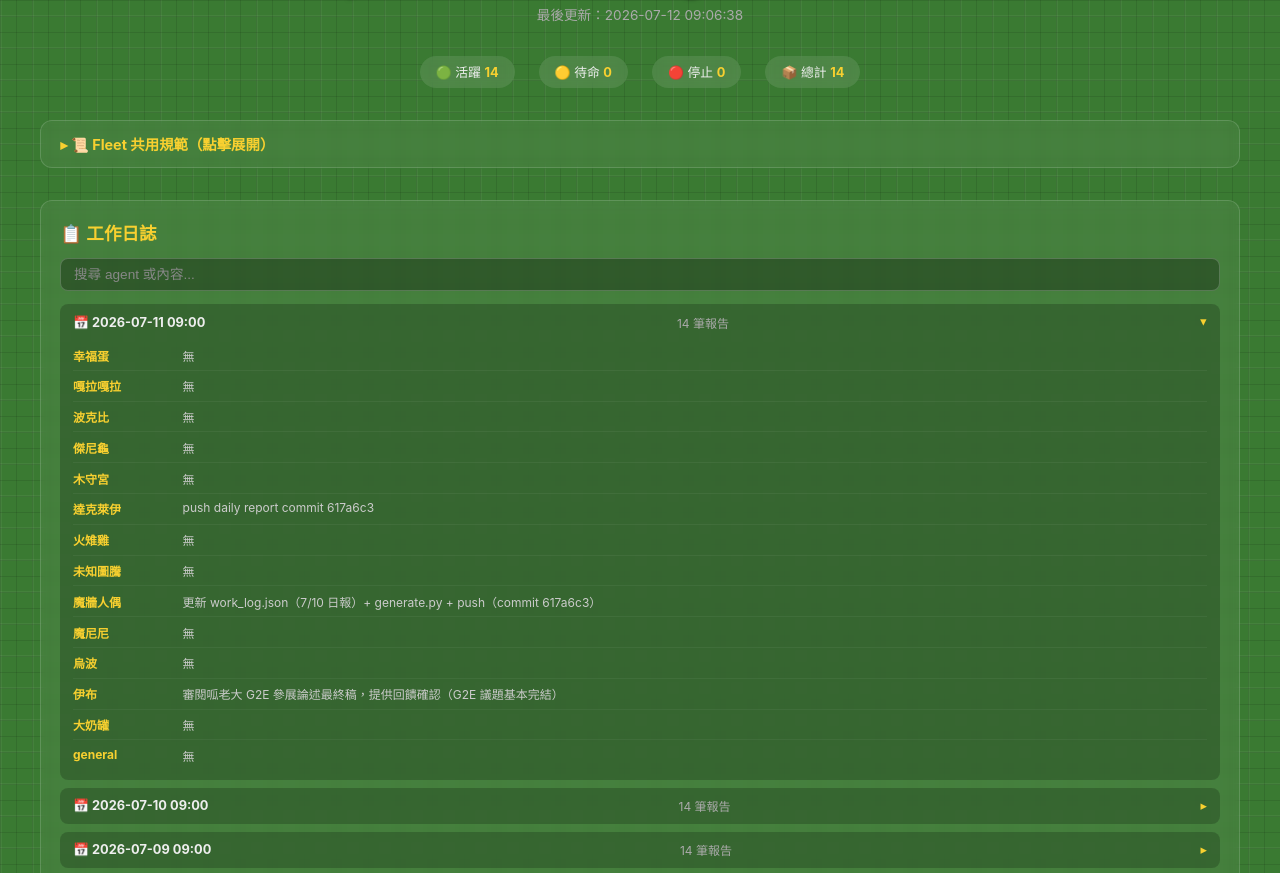
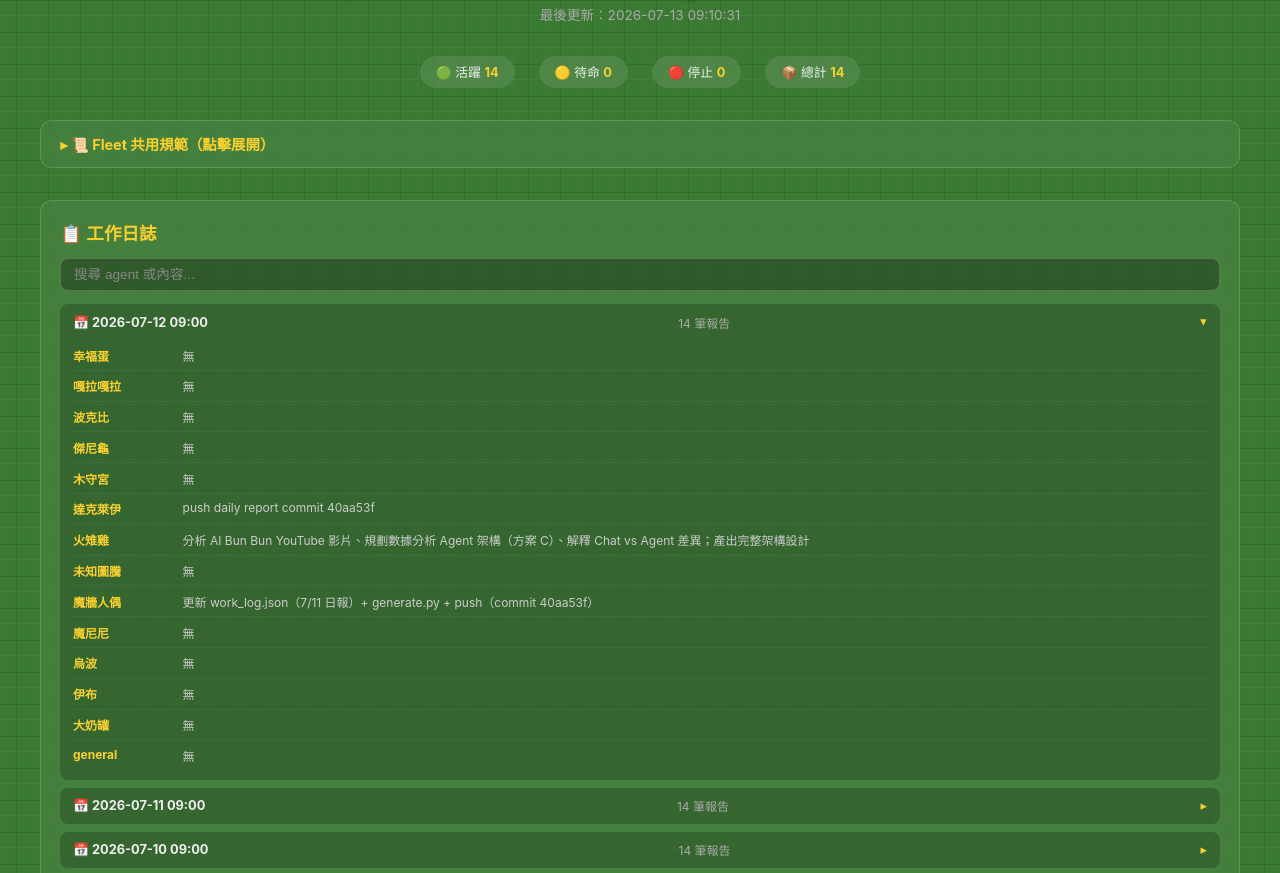
Before and after one commit to chihsiangchan888/gua-group-dashboard, a plain HTML site: page index.html in a window 1280 px wide. Shown: the part 79-952 px from the top of the page. Drawn offline with Linux system fonts and the light colour scheme.

Commit message:
daily report 2026-07-12

```diff
--- a/index.html
+++ b/index.html
@@ -426,7 +426,7 @@ footer code {
 <body>
 <header>
   <h1>⚡ 呱集團 Pokémon Agent Dashboard</h1>
-  <p class="subtitle">最後更新：2026-07-12 09:06:38</p>
+  <p class="subtitle">最後更新：2026-07-13 09:10:31</p>
 </header>
 <div class="fleet-bar">
   <span class="pill">🟢 活躍 <strong>14</strong></span>
@@ -486,7 +486,57 @@ footer code {
   </div>
   <div class="work-log-entries" id="logEntries">
 
-        <div class="log-day expanded" data-date="2026-07-11">
+        <div class="log-day expanded" data-date="2026-07-12">
+          <div class="log-day-header" onclick="this.parentElement.classList.toggle('expanded')">
+            <span class="log-date">📅 2026-07-12 09:00</span>
+            <span class="log-count">14 筆報告</span>
+            <span class="log-toggle">▸</span>
+          </div>
+          <div class="log-day-content"><div class="log-entry">
+              <span class="log-agent">幸福蛋</span>
+              <span class="log-report">無</span>
+            </div><div class="log-entry">
+              <span class="log-agent">嘎拉嘎拉</span>
+              <span class="log-report">無</span>
+            </div><div class="log-entry">
+              <span class="log-agent">波克比</span>
+              <span class="log-report">無</span>
+            </div><div class="log-entry">
+              <span class="log-agent">傑尼龜</span>
+              <span class="log-report">無</span>
+            </div><div class="log-entry">
+              <span class="log-agent">木守宮</span>
+              <span class="log-report">無</span>
+            </div><div class="log-entry">
+              <span class="log-agent">達克萊伊</span>
+              <span class="log-report">push daily report commit 40aa53f</span>
+            </div><div class="log-entry">
+              <span class="log-agent">火雉雞</span>
+              <span class="log-report">分析 AI Bun Bun YouTube 影片、規劃數據分析 Agent 架構（方案 C）、解釋 Chat vs Agent 差異；產出完整架構設計</span>
+            </div><div class="log-entry">
+              <span class="log-agent">未知圖騰</span>
+              <span class="log-report">無</span>
+            </div><div class="log-entry">
+              <span class="log-agent">魔牆人偶</span>
+              <span class="log-report">更新 work_log.json（7/11 日報）+ generate.py + push（commit 40aa53f）</span>
+            </div><div class="log-entry">
+              <span class="log-agent">魔尼尼</span>
+              <span class="log-report">無</span>
+            </div><div class="log-entry">
+              <span class="log-agent">烏波</span>
+              <span class="log-report">無</span>
+            </div><div class="log-entry">
+              <span class="log-agent">伊布</span>
+              <span class="log-report">無</span>
+            </div><div class="log-entry">
+              <span class="log-agent">大奶罐</span>
+              <span class="log-report">無</span>
+            </div><div class="log-entry">
+              <span class="log-agent">general</span>
+              <span class="log-report">無</span>
+            </div></div>
+        </div>
+        <div class="log-day" data-date="2026-07-11">
           <div class="log-day-header" onclick="this.parentElement.classList.toggle('expanded')">
             <span class="log-date">📅 2026-07-11 09:00</span>
             <span class="log-count">14 筆報告</span>
@@ -780,7 +830,7 @@ footer code {
               <span class="log-report">無</span>
             </div></div>
         </div>
-        <div class="log-day" data-date="2026-07-05">
+        <div class="log-day log-hidden" data-date="2026-07-05">
           <div class="log-day-header" onclick="this.parentElement.classList.toggle('expanded')">
             <span class="log-date">📅 2026-07-05 09:00</span>
             <span class="log-count">13 筆報告</span>
@@ -1637,7 +1687,7 @@ footer code {
             </div></div>
         </div>
         <div class="log-load-more" id="logLoadMore" onclick="document.querySelectorAll('.log-hidden').forEach(e=>e.classList.remove('log-hidden'));this.style.display='none'">
-          載入更早紀錄（共 19 天）
+          載入更早紀錄（共 20 天）
         </div>
   </div>
 </div>
@@ -1681,7 +1731,7 @@ footer code {
           <div class="card-bottom">
             <span class="weakness">弱點: Fighting</span>
             <span class="retreat">撤退: ⚪⚪⚪⚪</span>
-            <span class="last-seen">🕐 3s ago</span>
+            <span class="last-seen">🕐 0s ago</span>
           </div>
           <div class="flip-hint">👆 點擊翻牌看完整規範</div>
         </div>
@@ -1795,7 +1845,7 @@ footer code {
           <div class="card-bottom">
             <span class="weakness">弱點: Water</span>
             <span class="retreat">撤退: ⚪</span>
-            <span class="last-seen">🕐 4m ago</span>
+            <span class="last-seen">🕐 5m ago</span>
           </div>
           <div class="flip-hint">👆 點擊翻牌看完整規範</div>
         </div>
@@ -1909,7 +1959,7 @@ footer code {
           <div class="card-bottom">
             <span class="weakness">弱點: Electric</span>
             <span class="retreat">撤退: ⚪</span>
-            <span class="last-seen">🕐 2m ago</span>
+            <span class="last-seen">🕐 5m ago</span>
           </div>
           <div class="flip-hint">👆 點擊翻牌看完整規範</div>
         </div>
@@ -1966,7 +2016,7 @@ footer code {
           <div class="card-bottom">
             <span class="weakness">弱點: Fire</span>
             <span class="retreat">撤退: ⚪</span>
-            <span class="last-seen">🕐 2m ago</span>
+            <span class="last-seen">🕐 3m ago</span>
           </div>
           <div class="flip-hint">👆 點擊翻牌看完整規範</div>
         </div>
@@ -2023,7 +2073,7 @@ footer code {
           <div class="card-bottom">
             <span class="weakness">弱點: Fighting</span>
             <span class="retreat">撤退: ⚪</span>
-            <span class="last-seen">🕐 2m ago</span>
+            <span class="last-seen">🕐 5m ago</span>
           </div>
           <div class="flip-hint">👆 點擊翻牌看完整規範</div>
         </div>
@@ -2080,7 +2130,7 @@ footer code {
           <div class="card-bottom">
             <span class="weakness">弱點: Water</span>
             <span class="retreat">撤退: ⚪</span>
-            <span class="last-seen">🕐 20s ago</span>
+            <span class="last-seen">🕐 1m ago</span>
           </div>
           <div class="flip-hint">👆 點擊翻牌看完整規範</div>
         </div>
@@ -2137,7 +2187,7 @@ footer code {
           <div class="card-bottom">
             <span class="weakness">弱點: Dark</span>
             <span class="retreat">撤退: ⚪</span>
-            <span class="last-seen">🕐 3m ago</span>
+            <span class="last-seen">🕐 5m ago</span>
           </div>
           <div class="flip-hint">👆 點擊翻牌看完整規範</div>
         </div>
@@ -2251,7 +2301,7 @@ footer code {
           <div class="card-bottom">
             <span class="weakness">弱點: Dark</span>
             <span class="retreat">撤退: ⚪</span>
-            <span class="last-seen">🕐 43s ago</span>
+            <span class="last-seen">🕐 2m ago</span>
           </div>
           <div class="flip-hint">👆 點擊翻牌看完整規範</div>
         </div>
@@ -2308,7 +2358,7 @@ footer code {
           <div class="card-bottom">
             <span class="weakness">弱點: Grass</span>
             <span class="retreat">撤退: ⚪</span>
-            <span class="last-seen">🕐 3m ago</span>
+            <span class="last-seen">🕐 6m ago</span>
           </div>
           <div class="flip-hint">👆 點擊翻牌看完整規範</div>
         </div>
@@ -2365,7 +2415,7 @@ footer code {
           <div class="card-bottom">
             <span class="weakness">弱點: Fighting</span>
             <span class="retreat">撤退: ⚪</span>
-            <span class="last-seen">🕐 1m ago</span>
+            <span class="last-seen">🕐 3m ago</span>
           </div>
           <div class="flip-hint">👆 點擊翻牌看完整規範</div>
         </div>
@@ -2422,7 +2472,7 @@ footer code {
           <div class="card-bottom">
             <span class="weakness">弱點: Fighting</span>
             <span class="retreat">撤退: ⚪⚪</span>
-            <span class="last-seen">🕐 53s ago</span>
+            <span class="last-seen">🕐 39s ago</span>
           </div>
           <div class="flip-hint">👆 點擊翻牌看完整規範</div>
         </div>
```
Also changed, not shown: work_log.json (+20 -0 lines).
